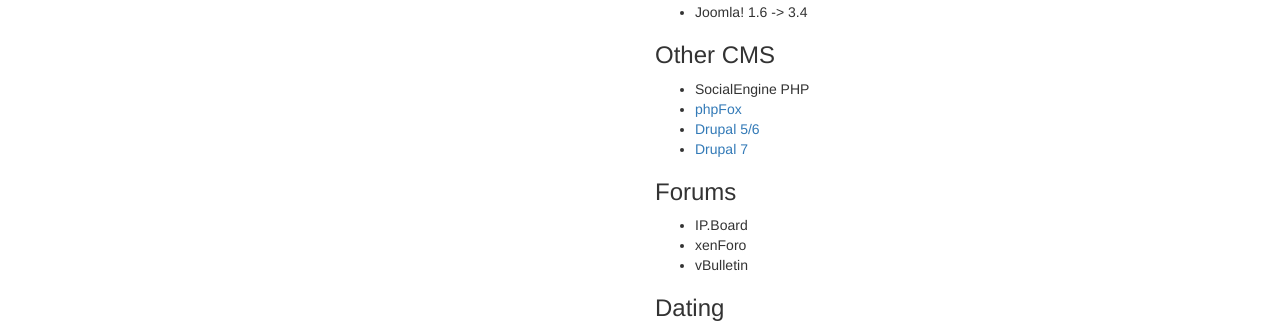
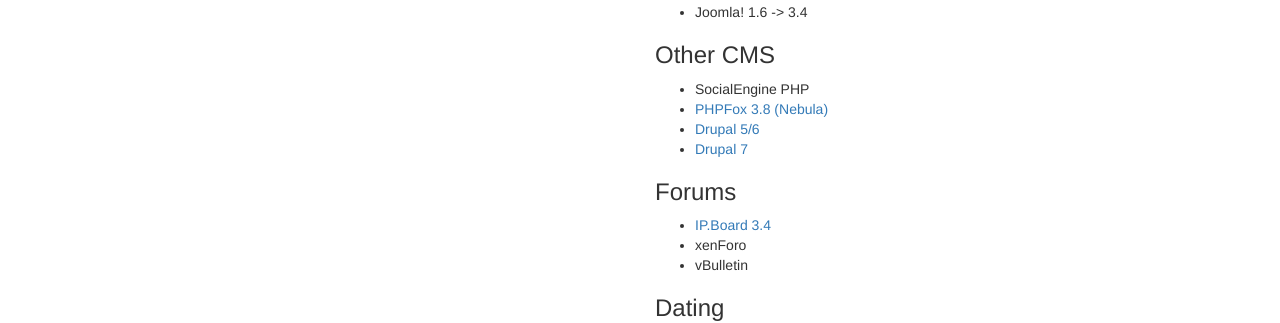
Before and after one commit to nusofthq/avchat-documentation, a Jekyll site: the page built from index.md, in a window 1280 px wide. Shown: the part 650-973 px from the top of the page. Built offline with Jekyll 4.4.1, drawn with Linux system fonts in a browser that asks for light colours; nearby versions of some CDN libraries; comment, search, counter and statistics services are not loaded.

Commit message:
links to ipboard docs

```diff
--- a/_layouts/default.html
+++ b/_layouts/default.html
@@ -69,7 +69,7 @@
             <li><a href="drupal">Drupal 5/6</a></li>
             <li><a href="drupal7">Drupal 7</a></li>
             <li role="separator" class="divider"></li>
-            <li><a href="#">IP.Board</a></li>
+            <li><a href="ipboard">IP.Board</a></li>
             <li><a href="#">xenForo</a></li>
             <li><a href="#">vBulletin</a></li>
             <li role="separator" class="divider"></li>
--- a/_layouts/index.html
+++ b/_layouts/index.html
@@ -69,7 +69,7 @@
             <li><a href="drupal">Drupal 5/6</a></li>
             <li><a href="drupal7">Drupal 7</a></li>
             <li role="separator" class="divider"></li>
-            <li><a href="#">IP.Board</a></li>
+            <li><a href="ipboard">IP.Board</a></li>
             <li><a href="#">xenForo</a></li>
             <li><a href="#">vBulletin</a></li>
             <li role="separator" class="divider"></li>
--- a/index.md
+++ b/index.md
@@ -31,11 +31,11 @@
   * Joomla! 1.6 -> 3.4
   <h2 id="socialengine,phpfox,drupal">Other CMS</h2>
   * SocialEngine PHP
-  * [phpFox](phpfox)
+  * [PHPFox 3.8 (Nebula)](phpfox)
   * [Drupal 5/6](drupal)
   * [Drupal 7](drupal7)
   <h2 id="forums">Forums</h2>
-  * IP.Board
+  * [IP.Board 3.4](ipboard)
   * xenForo
   * vBulletin
   <h2 id="dating">Dating</h2>
```
